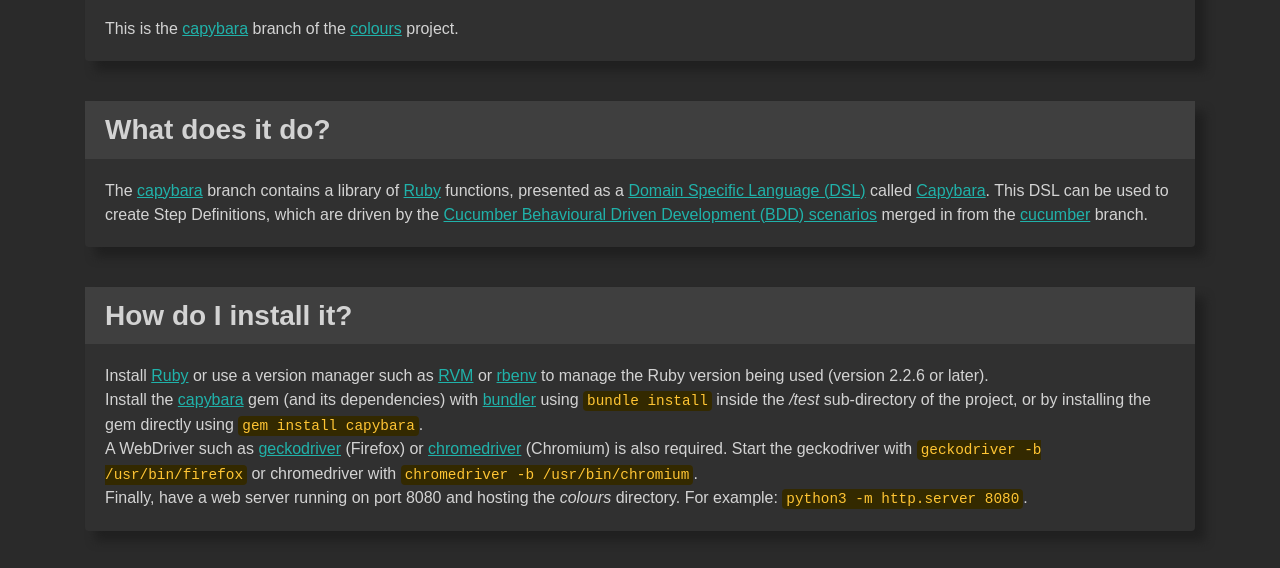
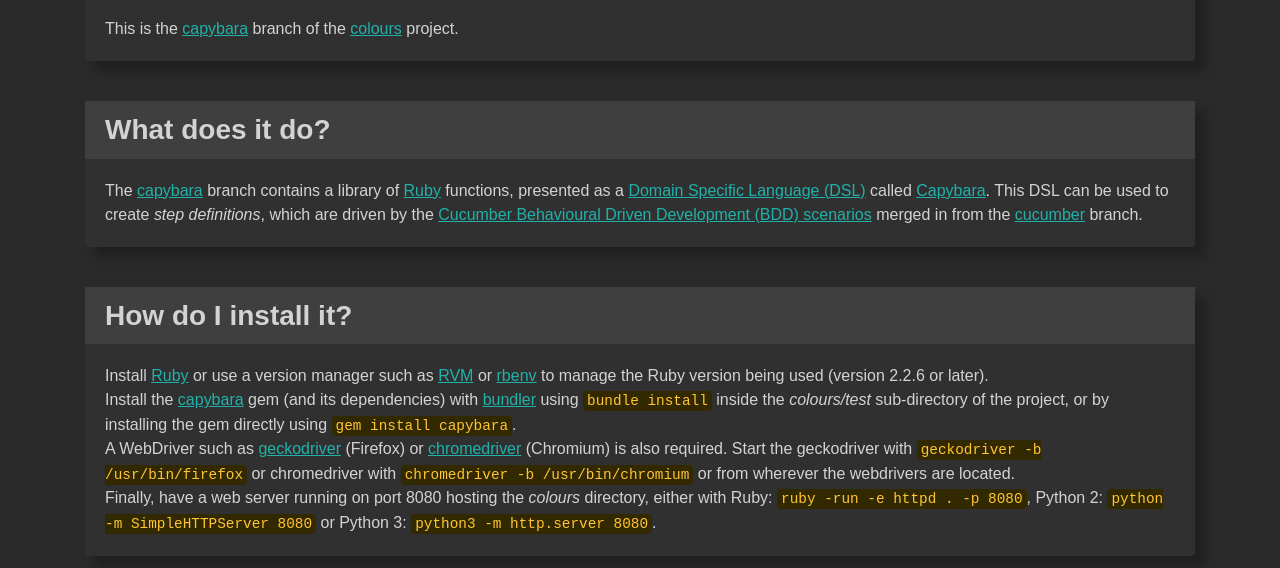
Before and after one commit to jimjamz/colours, a plain HTML site: page doc/doc.html in a window 1280 px wide. Shown: the part 183-751 px from the top of the page. Drawn offline with Linux system fonts and the light colour scheme.

Commit message:
Actions HTTP Server step now uses Ruby and documentation added for it

```diff
--- a/doc/doc.html
+++ b/doc/doc.html
@@ -17,16 +17,16 @@
       <div class="card mb-4">
         <h2 class="card-header">What does it do?</h2>
         <div class="card-body">
-          <p class="mb-0">The <a href="https://github.com/jimjamz/colours/tree/capybara">capybara</a> branch contains a library of <a href="https://www.ruby-lang.org/en/">Ruby</a> functions, presented as a <a href="https://github.com/teamcapybara/capybara#the-dslCapybara">Domain Specific Language (DSL)</a> called <a href="https://github.com/teamcapybara/capybara">Capybara</a>.  This DSL can be used to create Step Definitions, which are driven by the <a href="https://github.com/jimjamz/colours/tree/cucumber/test/features">Cucumber Behavioural Driven Development (BDD) scenarios</a> merged in from the <a href="https://github.com/jimjamz/colours/tree/cucumber">cucumber</a> branch.</p>
+          <p class="mb-0">The <a href="https://github.com/jimjamz/colours/tree/capybara">capybara</a> branch contains a library of <a href="https://www.ruby-lang.org/en/">Ruby</a> functions, presented as a <a href="https://github.com/teamcapybara/capybara#the-dslCapybara">Domain Specific Language (DSL)</a> called <a href="https://github.com/teamcapybara/capybara">Capybara</a>.  This DSL can be used to create <i>step definitions</i>, which are driven by the <a href="https://github.com/jimjamz/colours/tree/cucumber/test/features">Cucumber Behavioural Driven Development (BDD) scenarios</a> merged in from the <a href="https://github.com/jimjamz/colours/tree/cucumber">cucumber</a> branch.</p>
         </div>
       </div>
       <div class="card mb-4">
         <h2 class="card-header">How do I install it?</h2>
         <div class="card-body">
           <p class="mb-0">Install <a href="https://www.ruby-lang.org/en/">Ruby</a> or use a version manager such as <a href="https://rvm.io/">RVM</a> or <a href="https://github.com/rbenv/rbenv">rbenv</a> to manage the Ruby version being used (version 2.2.6 or later).</p>
-          <p class="mb-0">Install the <a href="https://github.com/teamcapybara/capybara">capybara</a> gem (and its dependencies) with <a href="https://bundler.io/">bundler</a> using <code>bundle install</code> inside the <i>/test</i> sub-directory of the project, or by installing the gem directly using <code>gem install capybara</code>.</p>
-          <p class="mb-0">A WebDriver such as <a href="https://github.com/mozilla/geckodriver">geckodriver</a> (Firefox) or <a href="https://chromedriver.chromium.org/">chromedriver</a> (Chromium) is also required.  Start the geckodriver with <code>geckodriver -b /usr/bin/firefox</code> or chromedriver with <code>chromedriver -b /usr/bin/chromium</code>.</p>
-          <p class="mb-0">Finally, have a web server running on port 8080 and hosting the <i>colours</i> directory.  For example: <code>python3 -m http.server 8080</code>.</p>
+          <p class="mb-0">Install the <a href="https://github.com/teamcapybara/capybara">capybara</a> gem (and its dependencies) with <a href="https://bundler.io/">bundler</a> using <code>bundle install</code> inside the <i>colours/test</i> sub-directory of the project, or by installing the gem directly using <code>gem install capybara</code>.</p>
+          <p class="mb-0">A WebDriver such as <a href="https://github.com/mozilla/geckodriver">geckodriver</a> (Firefox) or <a href="https://chromedriver.chromium.org/">chromedriver</a> (Chromium) is also required.  Start the geckodriver with <code>geckodriver -b /usr/bin/firefox</code> or chromedriver with <code>chromedriver -b /usr/bin/chromium</code> or from wherever the webdrivers are located.</p>
+          <p class="mb-0">Finally, have a web server running on port 8080 hosting the <i>colours</i> directory, either with Ruby: <code>ruby -run -e httpd . -p 8080</code>, Python 2: <code>python -m SimpleHTTPServer 8080</code> or Python 3: <code>python3 -m http.server 8080</code>.</p>
         </div>
       </div>
       <div class="card mb-4">
```
Also changed, not shown: .github/workflows/build.yml.
